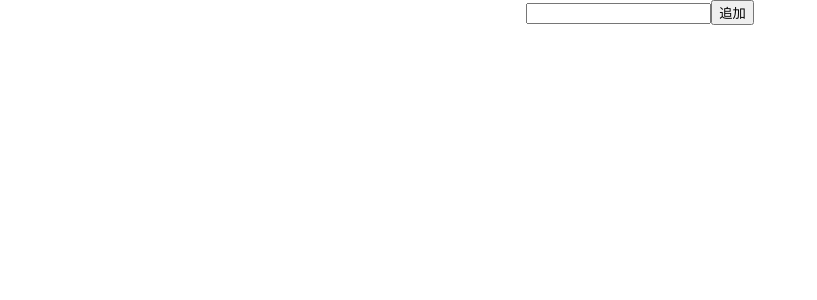
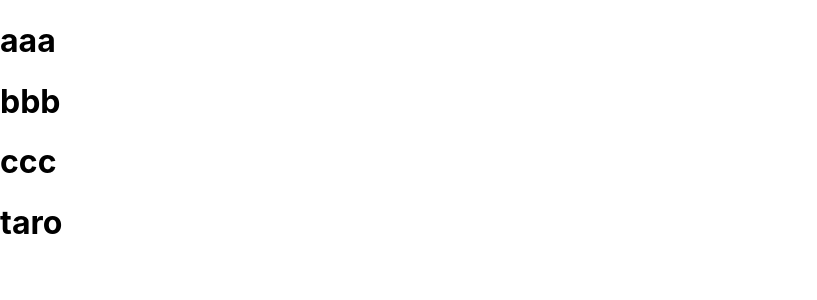
Before and after one commit to ttcksf/react-demo, a React (Create React App) app: page / in a window 1280 px wide. Shown: the top 300 px of the page, without its empty margins (0-817 px from the left). Built offline with nearby package versions, Linux system fonts and the light colour scheme.

Commit message:
add wrongOperator

```diff
--- a/src/App.js
+++ b/src/App.js
@@ -1,9 +1,10 @@
 import "./App.css";
-import FetchApi from "./screens/wrongId/FetchApi";
+import ArrayObj from "./screens/wrongOperator/ArrayObj";
+
 function App() {
   return (
-    <div className="App">
-      <FetchApi />
+    <div>
+      <ArrayObj />
     </div>
   );
 }
--- /dev/null
+++ b/src/screens/wrongOperator/ArrayObj.js
@@ -0,0 +1,31 @@
+import React from "react";
+
+const ArrayObj = () => {
+  const arr = ["aaa", "bbb", "ccc"];
+  // 配列のlengthプロパティは0がデフォルトになっている
+  console.log(arr);
+
+  const obj = {
+    name: "taro",
+    age: 20,
+    gender: "male",
+  };
+  console.log(obj);
+  return (
+    <>
+      {/* {arr.length && arr.map((item, i) => <h1 key={i}>{item}</h1>)} */}
+
+      {/* <div>{0}</div>
+      <div>{null}</div>
+      <div>{false}</div>
+      <div>{undefined}</div> */}
+      {/* 配列は1個以上ある時にデータがあると見なす */}
+      {arr.length > 0 && arr.map((item, i) => <h1 key={i}>{item}</h1>)}
+
+      {/* オブジェクトの場合は特に気にしなくて良い、null,undefined,0,falseもカバーできる */}
+      {obj && <h1>{obj.name}</h1>}
+    </>
+  );
+};
+
+export default ArrayObj;
```
